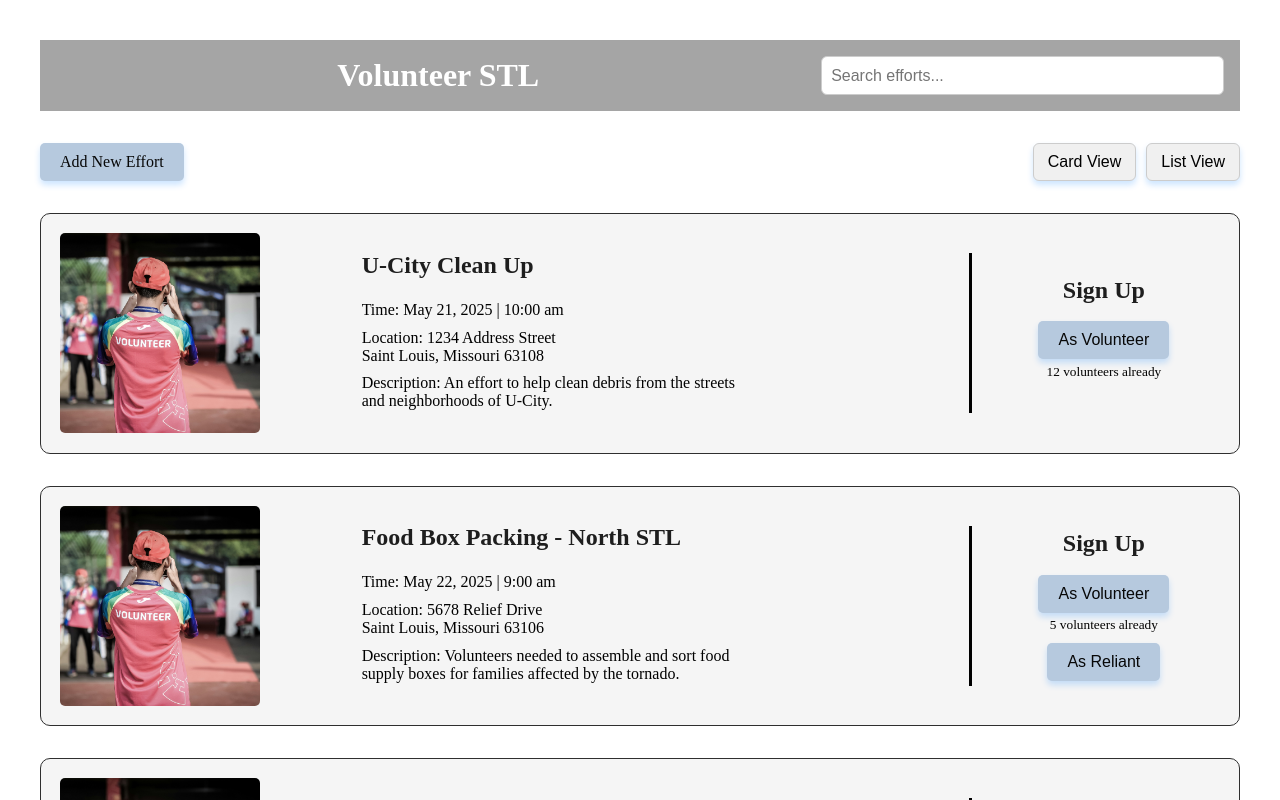
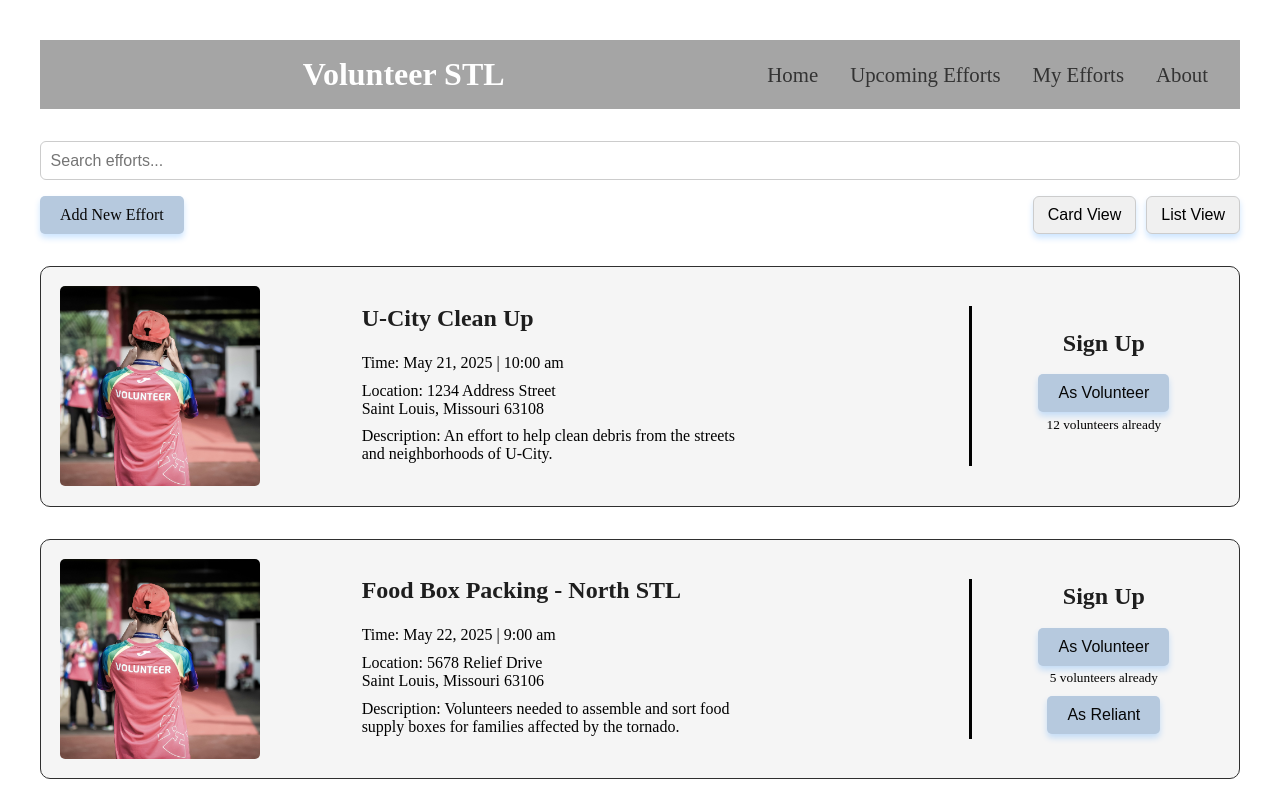
Before and after one commit to Savionrj/SWD-Unit-1-Project-savion-j, a React (Vite) app in the folder Unit-1-Project/: page / in a window 1280 px wide. Shown: the top 800 px of the page. Built offline with nearby package versions, Linux system fonts and the light colour scheme.

Commit message:
Moved search bar out of header and made its own component. Created routes to additional pages

```diff
--- a/Unit-1-Project/src/App.css
+++ b/Unit-1-Project/src/App.css
@@ -197,7 +197,7 @@ textarea {
   font-size: 2rem;
   font-weight: bold;
   color: white;
-  flex: 2;
+  flex: 1;
 }
 
 .search-bar {
@@ -205,7 +205,7 @@ textarea {
   font-size: 1rem;
   border-radius: 6px;
   border: none;
-  flex: 1;
+  margin-bottom: 1rem;
 }
 
 /* List View Display */
@@ -241,3 +241,21 @@ textarea {
   padding: 0.25rem 0.5rem;
   font-size: 0.8rem;
 }
+
+/* Nav Menu */
+
+.main-nav {
+  display: flex;
+}
+
+.nav-link {
+  text-decoration: none;
+  color: #333;
+  font-weight: 500;
+  font-size: 1.3rem;
+  margin: auto 1rem;
+}
+
+.nav-link:hover {
+  color: #0077cc;
+}
--- a/Unit-1-Project/src/App.jsx
+++ b/Unit-1-Project/src/App.jsx
@@ -2,6 +2,9 @@ import { useState, useEffect } from 'react'
 import { BrowserRouter as Router, Route, Routes } from "react-router-dom";
 import EffortsDashboard from './components/EffortsDashboard'
 import AddNewEffort from './components/AddNewEffort'
+import UpcomingEfforts from './components/UpcomingEfforts'
+import MyEfforts from './components/MyEfforts'
+import About from './components/About'
 import './App.css'
 
 function App() {
@@ -21,6 +24,9 @@ function App() {
         <Routes>
           <Route path='/' element={<EffortsDashboard efforts={efforts} setEfforts={setEfforts} />} />
           <Route path='/newEffort' element={<AddNewEffort efforts={efforts} setEfforts={setEfforts} />} />
+          <Route path="/upcoming" element={<UpcomingEfforts />} />
+          <Route path="/my-efforts" element={<MyEfforts />} />
+          <Route path="/about" element={<About />} />
         </Routes>
       </Router >
     </>
--- /dev/null
+++ b/Unit-1-Project/src/components/About.jsx
@@ -0,0 +1,8 @@
+export default function About() {
+
+  return (
+    <div>
+
+    </div>
+  )
+}
--- a/Unit-1-Project/src/components/EffortsDashboard.jsx
+++ b/Unit-1-Project/src/components/EffortsDashboard.jsx
@@ -2,6 +2,7 @@ import EffortsCard from './EffortsCard'
 import Header from './Header'
 import { Link } from 'react-router-dom'
 import { useState } from 'react'
+import SearchBar from './SearchBar';
 
 export default function EffortsDashboard({ efforts, setEfforts }) {
   const [search, setSearch] = useState('');
@@ -26,7 +27,9 @@ export default function EffortsDashboard({ efforts, setEfforts }) {
 
   return (
     <div>
-      <Header search={search} setSearch={setSearch} />
+      <Header />
+
+      <SearchBar search={search} setSearch={setSearch} />
 
       <div className='row'>
         <Link to='/newEffort' className='button'>Add New Effort</Link>
--- a/Unit-1-Project/src/components/Header.jsx
+++ b/Unit-1-Project/src/components/Header.jsx
@@ -1,17 +1,14 @@
 import { Link } from 'react-router-dom';
+import NavMenu from './NavMenu';
 
-export default function Header({ search, setSearch }) {
+
+export default function Header() {
   return (
     <header className="header">
       <Link to="/" className="home-link">Volunteer STL</Link>
 
-      <input
-        type="text"
-        placeholder="Search efforts..."
-        className="search-bar"
-        value={search}
-        onChange={(e) => setSearch(e.target.value)}
-      />
+      <NavMenu />
+
     </header>
   );
 }
--- /dev/null
+++ b/Unit-1-Project/src/components/MyEfforts.jsx
@@ -0,0 +1,8 @@
+export default function MyEfforts() {
+
+  return (
+    <div>
+
+    </div>
+  )
+}
--- /dev/null
+++ b/Unit-1-Project/src/components/NavMenu.jsx
@@ -0,0 +1,13 @@
+import { Link } from 'react-router-dom';
+
+export default function NavMenu() {
+
+  return (
+    <div className='nav-menu'>
+      <Link to="/" className="nav-link">Home</Link>
+      <Link to="/upcoming" className="nav-link">Upcoming Efforts</Link>
+      <Link to="/my-efforts" className="nav-link">My Efforts</Link>
+      <Link to="/about" className="nav-link">About</Link>
+    </div>
+  )
+}
--- /dev/null
+++ b/Unit-1-Project/src/components/SearchBar.jsx
@@ -0,0 +1,12 @@
+export default function SearchBar({ search, setSearch }) {
+
+  return (
+    <input
+      type="text"
+      placeholder="Search efforts..."
+      className="search-bar"
+      value={search}
+      onChange={(e) => setSearch(e.target.value)}
+    />
+  )
+}
--- /dev/null
+++ b/Unit-1-Project/src/components/UpcomingEfforts.jsx
@@ -0,0 +1,8 @@
+export default function UpcomingEfforts() {
+
+  return (
+    <div>
+
+    </div>
+  )
+}
```
